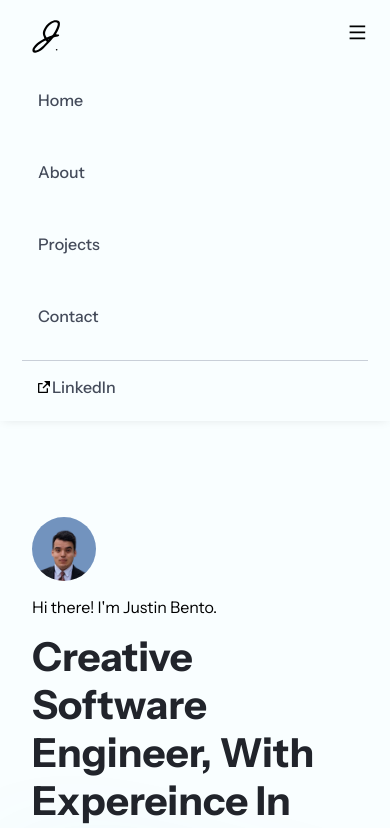
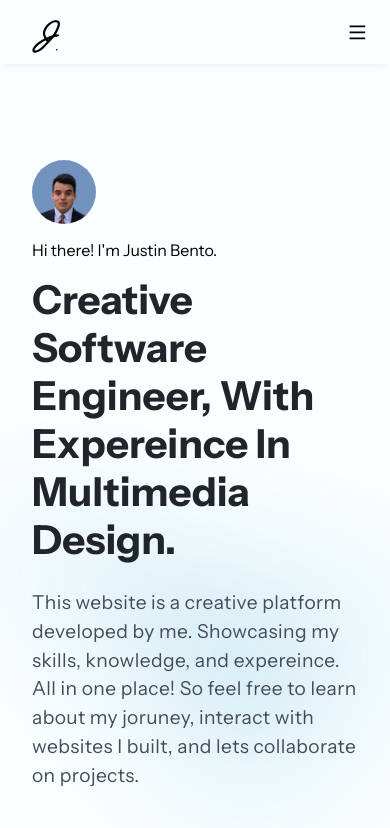
Before and after one commit to Justin-Bento/portfolio, a Next.js app: page / in a window 390 px wide. Shown: the top 828 px of the page. Built offline with nearby package versions, Linux system fonts and the light colour scheme; no server answers.

Commit message:
changed sate to false to stop opening on mobile

```diff
--- a/components/Header.tsx
+++ b/components/Header.tsx
@@ -5,7 +5,7 @@ import { useEffect, useState } from "react";
 import { RiMenuFill, RiExternalLinkFill } from "react-icons/ri";
 
 export default function Appbar() {
-  const [isActive, setIsActive] = useState(true);
+  const [isActive, setIsActive] = useState(false);
   const onClick = () => setIsActive((isActive) => !isActive);
   useEffect(() => {
     const handelResize = () => {
```
